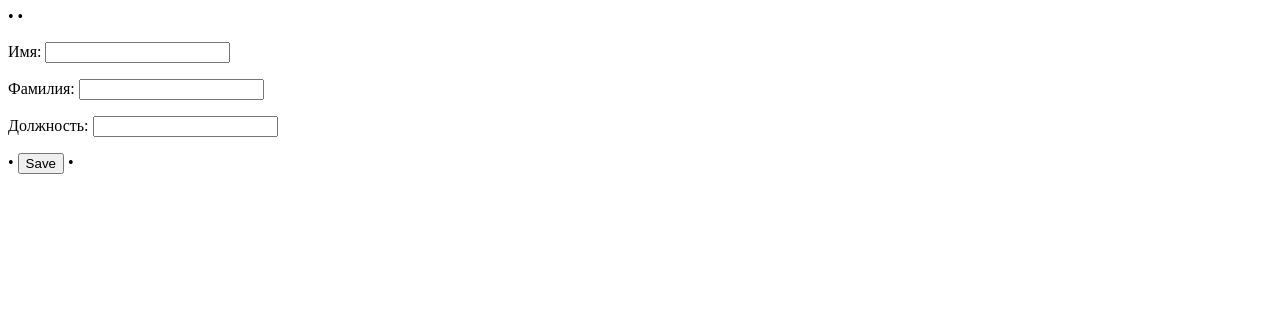
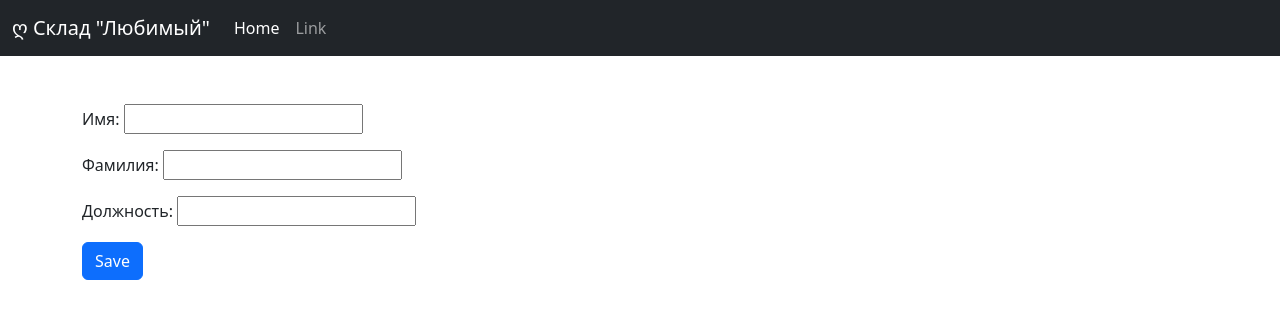
Before and after one commit to AlexMelnik2003/Gitproject, a Django app: page /employee_forms/ in a window 1280 px wide. Shown: the top 319 px of the page. Run offline with Django 5.2, Linux system fonts and the light colour scheme; the visitor is signed in with stand-in values (Sample User, id 1).

Commit message:
Олексий

```diff
--- a/templates/forms/employee_forms.html
+++ b/templates/forms/employee_forms.html
@@ -2,13 +2,38 @@
 <html lang="en">
 <head>
     <meta charset="UTF-8">
+    <meta name="viewport" content="width=device-width, initial-scale=1.0">
     <title>Title</title>
+    <link href="https://cdn.jsdelivr.net/npm/bootstrap@5.3.3/dist/css/bootstrap.min.css" rel="stylesheet" integrity="sha384-QWTKZyjpPEjISv5WaRU9OFeRpok6YctnYmDr5pNlyT2bRjXh0JMhjY6hW+ALEwIH" crossorigin="anonymous">
 </head>
 <body>
-<form method="POST">
-• {% csrf_token %}
-• {{ form.as_p }}
-• <button type="submit">Save</button>
-• </form>
+<nav class="navbar navbar-expand-lg navbar-dark bg-dark">
+  <div class="container-fluid">
+    <a class="navbar-brand" href="#">ღ Склад "Любимый"</a>
+    <button class="navbar-toggler" type="button" data-bs-toggle="collapse" data-bs-target="#navbarNav" aria-controls="navbarNav" aria-expanded="false" aria-label="Toggle navigation">
+      <span class="navbar-toggler-icon"></span>
+    </button>
+    <div class="collapse navbar-collapse" id="navbarNav">
+      <ul class="navbar-nav">
+        <li class="nav-item">
+          <a class="nav-link active" aria-current="page" href="#">Home</a>
+        </li>
+        <li class="nav-item">
+          <a class="nav-link" href="#">Link</a>
+        </li>
+      </ul>
+    </div>
+  </div>
+</nav>
+<div class="container mt-5">
+  <form method="POST">
+    {% csrf_token %}
+    <div class="mb-3">
+      {{ form.as_p }}
+    </div>
+    <button type="submit" class="btn btn-primary">Save</button>
+  </form>
+</div>
+<script src="https://cdn.jsdelivr.net/npm/bootstrap@5.3.3/dist/js/bootstrap.bundle.min.js" integrity="sha384-YvpcrYf0tY3lHB60NNkmXc5s9fDVZLESaAA55NDzOxhy9GkcIdslK1eN7N6jIeHz" crossorigin="anonymous"></script>
 </body>
 </html>
--- a/templates/inventar.html
+++ b/templates/inventar.html
@@ -16,9 +16,9 @@
 </nav>
 {% for inventar in inventars %}
 <ul>
-    <li>{{inventars.name}}</li>
+    <li>{{inventar.name}}</li>
     <li><img src="{{ i.image.url }}" alt="Моя картинка" style="width: 100px; hieght: 100px;"></li>
-    <li>{{inventars.price}}</li>
+    <li>{{inventar.price}}</li>
     <li><button type="button" class="btn btn-info"><a href="{% url 'detail' slug=detail.slug %}">Подробнее</a></button></li>
 </ul>
 {% endfor %}
```
Also changed, not shown: templates/main.html (+31 -16 lines).
